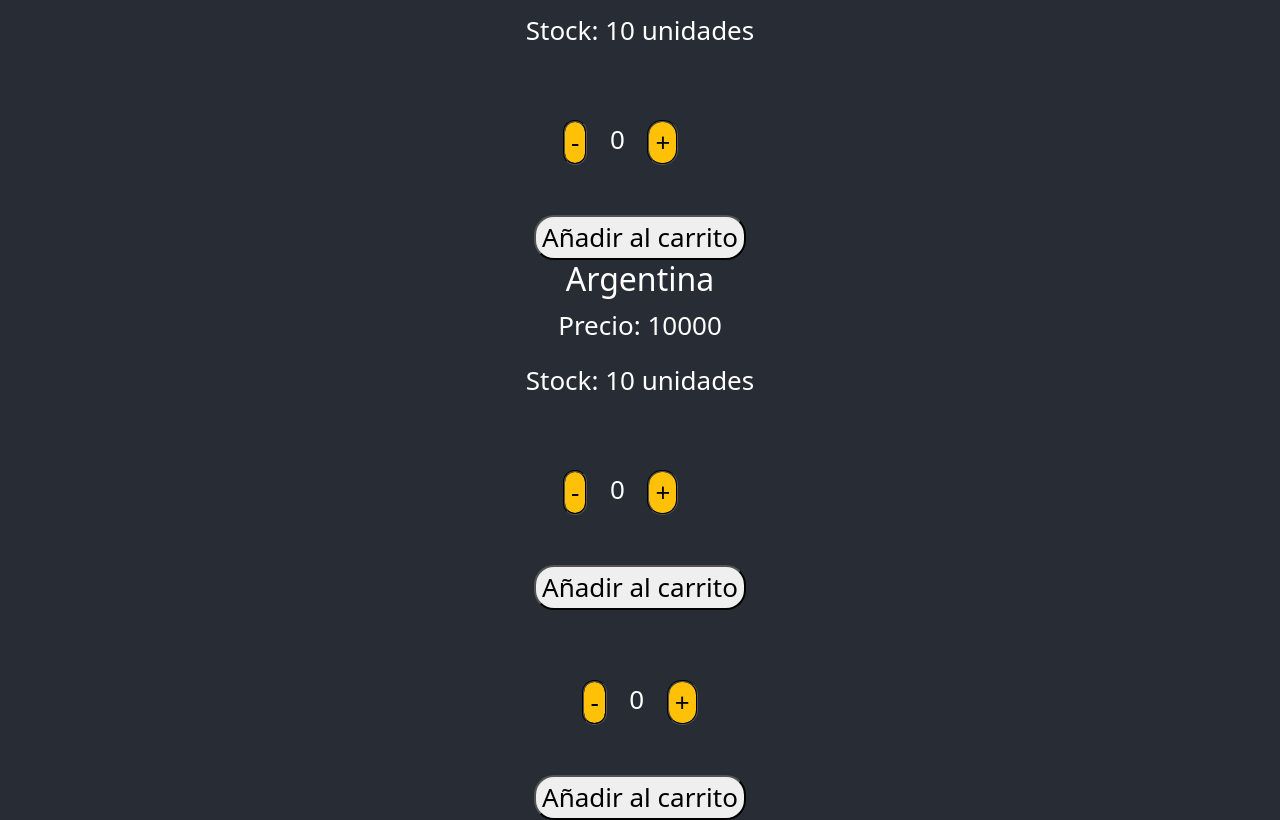
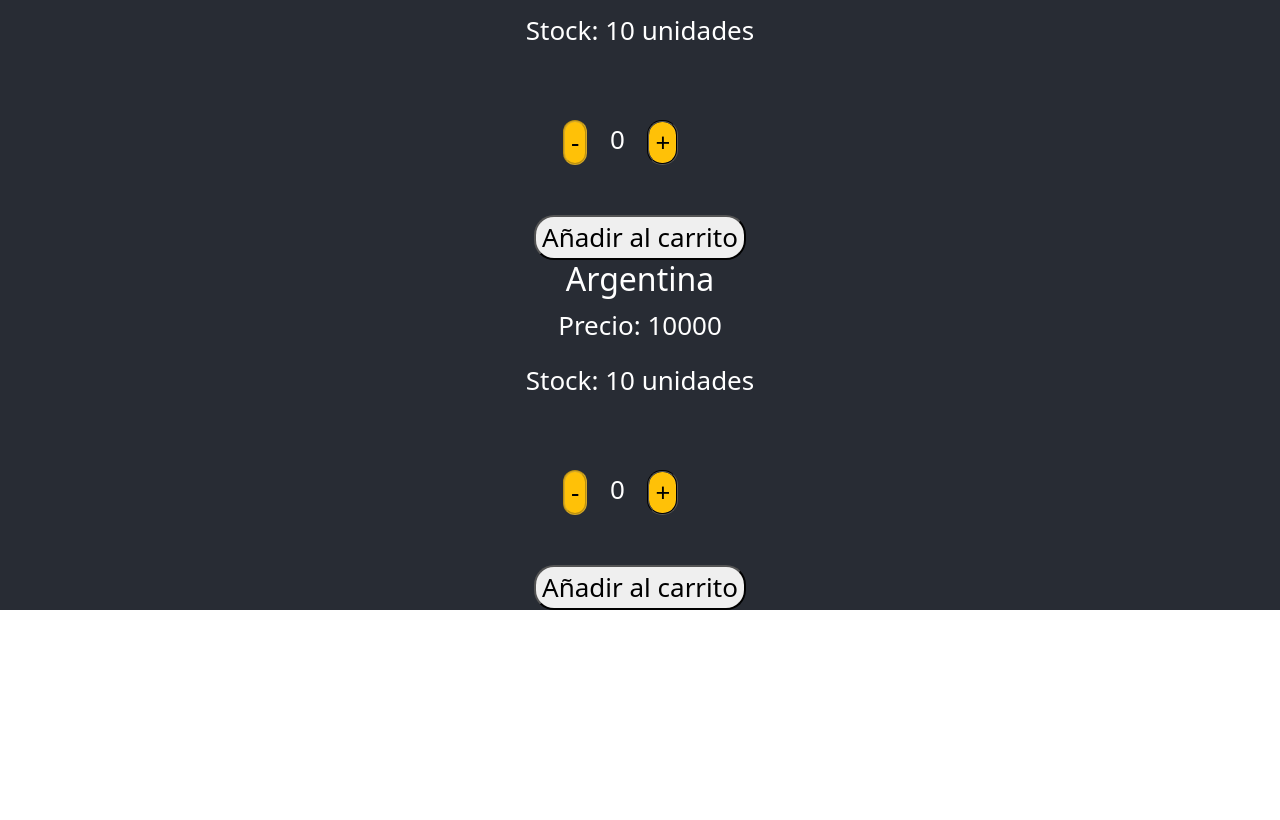
Before and after one commit to matiasrinesi/React-Rinesi, a React (Create React App) app: page / in a window 1280 px wide. Shown: the part 1620-2440 px from the top of the page. After the commit the page ends 2230 px from the top, so only its background shows below. Built offline with nearby package versions, Linux system fonts and the light colour scheme.

Commit message:
promesas2

```diff
--- a/src/App.js
+++ b/src/App.js
@@ -12,7 +12,7 @@
       <NavBar/>
       <header className="App-header">
        { <ItemListContainer /*Camisetas={20} onAdd={(valor)=>{console.log(valor)}}*//> }
-       { <ItemCount  Camisetas={20} onAdd={(valor)=>{console.log(valor)}} ></ItemCount> }
+       {/* { <ItemCount  Camisetas={20} onAdd={(valor)=>{console.log(valor)}} ></ItemCount> } */}
         {/* <img src={logo} className="App-logo" alt="logo" />
         <p>
           Edit <code>src/App.js</code> and save to reload.
--- a/src/componentes/ItemListContainer/Item.js
+++ b/src/componentes/ItemListContainer/Item.js
@@ -3,7 +3,7 @@
 
 const Item = ({id, equipo, precio, stock}) => {
     function onAdd(contador) {
-        alert(`Agregaste ${contador} cortinas al carrito`)
+        alert(`Agregaste ${contador} camisetas al carrito`)
     }
   return (
     <div id={id}>
@@ -13,7 +13,7 @@
             <p>Stock: {stock} unidades</p>
         </div>
         <div>
-            <ItemCount stock={stock} initial={1} onAdd={onAdd}/>
+            <ItemCount stock={stock} initial={0} onAdd={onAdd}/>
         </div>
     </div>
   )
--- a/src/componentes/ItemListContainer/ItemCount.js
+++ b/src/componentes/ItemListContainer/ItemCount.js
@@ -1,9 +1,17 @@
-import React from 'react'
+import { useState } from 'react'
 
 
-const ItemCount = ({Camisetas, initial, onAdd}) => {
+const ItemCount = ({stock, initial, onAdd}) => {
 
-    const [valor, setValor] = React.useState(0);
+    const [valor, setValor] = useState(initial);
+    const increment = () => {
+        setValor(actualValor => actualValor +1)
+    }
+    const decrement = () => {
+        setValor(actualValor => actualValor -1)
+    }
+
+
     return (
 
  <div className='divcarro'>
@@ -11,16 +19,10 @@
 
 
      <div className='masomenos'>
-      <button  className='sumar' onClick={() => {
-    initial = 0
-    setValor(valor - 1)
-    valor > initial ? setValor(valor - 1) : setValor(initial)
-    }}>-</button>
+      <button  className='sumar' onClick={decrement} disabled = {valor<1}>-</button>
 
    <p className='value'>{valor}</p>
-        <button className='sumar' onClick={() => {
-     valor < Camisetas ? setValor(valor + 1) : setValor(Camisetas)
-    }}>+</button>
+        <button className='sumar' onClick={increment} disabled={valor>stock}>+</button>
 </div>
       <button className='addcarrito' onClick = {() => onAdd(valor)}>Añadir al carrito</button>
     </div>
```
